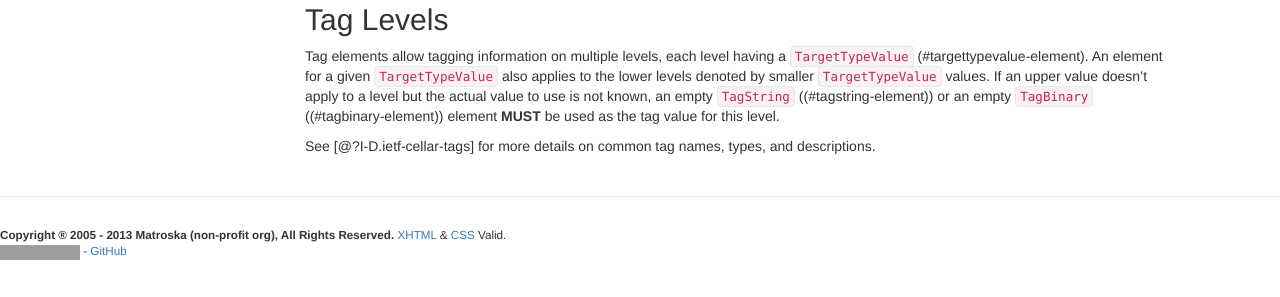
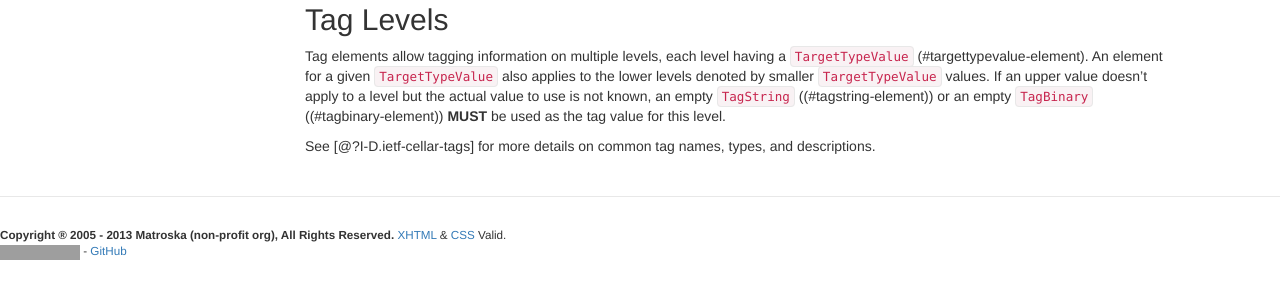
Before and after one commit to ietf-wg-cellar/matroska-specification, a Jekyll site: the page built from tags-precedence.md, in a window 1280 px wide. Shown: the part 702-999 px from the top of the page. Built offline with Jekyll 4.4.1, drawn with Linux system fonts in a browser that asks for light colours; our own code applies the rules of GitHub Pages for plain Markdown files; grey boxes are pictures that could not be loaded.

Commit message:
add/remove Element in some element referenced

```diff
--- a/tags-precedence.md
+++ b/tags-precedence.md
@@ -26,6 +26,6 @@ and keep the tags matching these values if tags are also used.
 Tag elements allow tagging information on multiple levels, each level having a `TargetTypeValue` (#targettypevalue-element).
 An element for a given `TargetTypeValue` also applies to the lower levels denoted by smaller `TargetTypeValue` values. If an upper value
 doesn't apply to a level but the actual value to use is not known,
-an empty `TagString` ((#tagstring-element)) or an empty `TagBinary` ((#tagbinary-element)) element **MUST** be used as the tag value for this level.
+an empty `TagString` ((#tagstring-element)) or an empty `TagBinary` ((#tagbinary-element)) **MUST** be used as the tag value for this level.
 
 See [@?I-D.ietf-cellar-tags] for more details on common tag names, types, and descriptions.
```
Also changed, not shown: ordering.md (+1 -1 lines).
